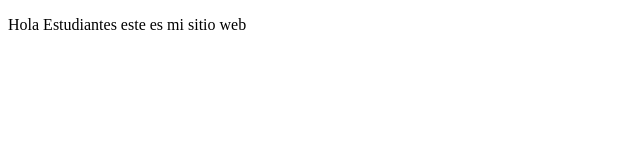
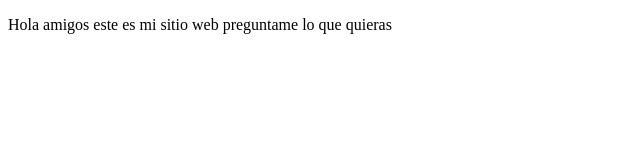
Before and after one commit to amHeyder/proyectoDemoCursoPrework, a plain HTML site: page index.html in a window 1280 px wide. Shown: the whole page, without its empty margins (0-640 px from the left). Drawn offline with Linux system fonts and the light colour scheme.

Commit message:
cambio sutil

```diff
--- a/index.html
+++ b/index.html
@@ -7,7 +7,7 @@
     <title>Hola Mundo</title>
 </head>
 <body>
-    <p>Hola Estudiantes este es mi sitio web
+    <p>Hola amigos este es mi sitio web preguntame lo que quieras
 
     </p>
 </body>
```
